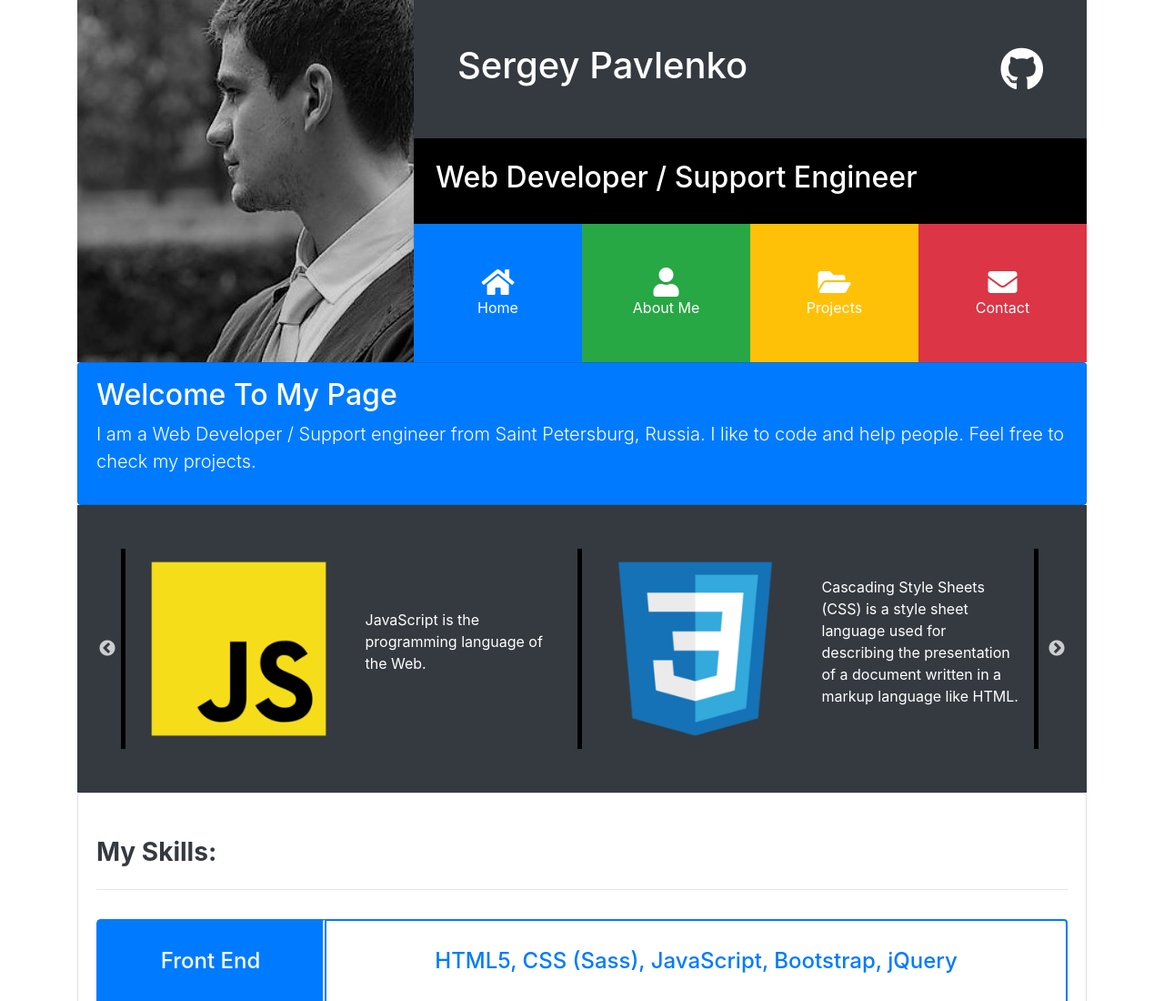
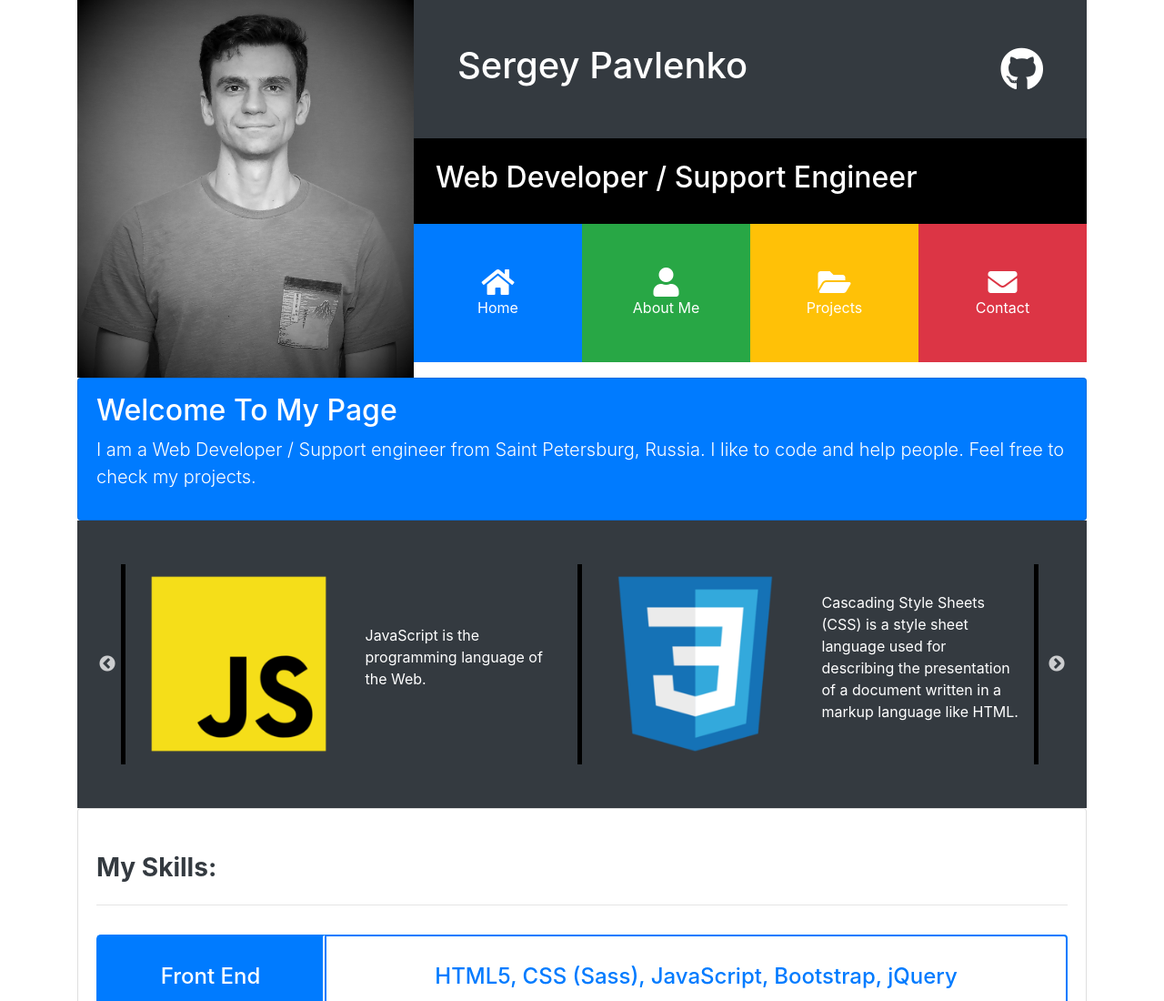
Before and after one commit to Candidemile/Bootstrap-4-Portfoliogrid, a website: page index.html in a window 1280 px wide. Shown: the top 1100 px of the page at 91% size. Drawn offline with Linux system fonts and the light colour scheme.

Commit message:
fix: change avatar

```diff
--- a/index.html
+++ b/index.html
@@ -19,7 +19,7 @@
     <header id="main-header">
       <div class="row no-gutters">
         <div class="col-lg-4 col-md-5">
-          <img src="img/avatar_bw.jpg" alt="image">
+          <img src="img/photo_torso_bw_edit.jpg" alt="image">
         </div>
 
         <div class="col-lg-8 col-md-7">
```
Also changed, not shown: img/photo_torso_bw.jpg (added), img/photo_torso_bw_edit.jpg (added), img/tie_photo_bw.JPG (added).
